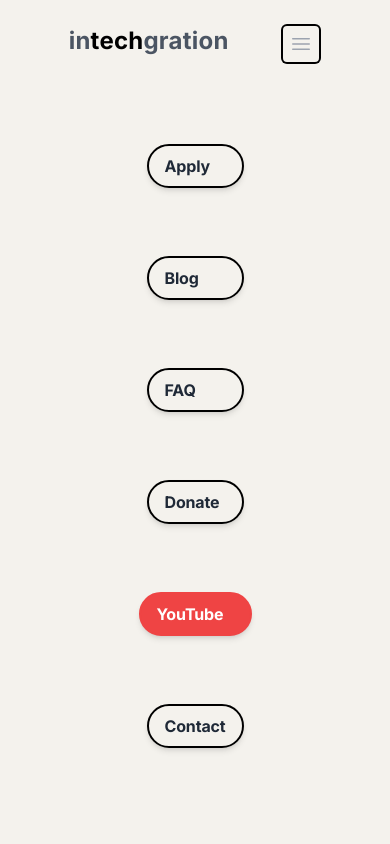
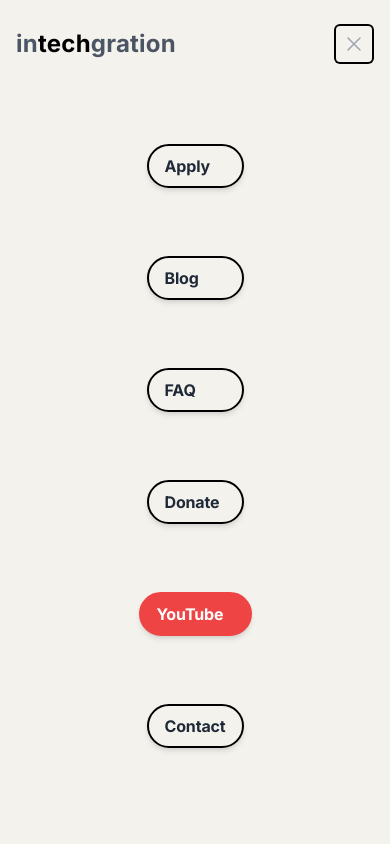
Before and after one commit to in-tech-gration/website, a Next.js app: page / in a window 390 px wide. Both pictures are taken after a click on the button "Open main menu". Shown: the top 844 px of the page. Built offline with nearby package versions, Linux system fonts and the light colour scheme.

Commit message:
Header navigation menu properly configured for desktop/mobile

```diff
--- a/components/ui/header.tsx
+++ b/components/ui/header.tsx
@@ -1,11 +1,11 @@
 "use client";
-import { useEffect, useState, useRef } from "react";
-import { usePathname } from "next/navigation";
 import Link from "next/link";
 import config from "@/config.yaml";
+import { NavItem } from "../../types/";
 import styles from "../styles.module.css";
-import { NavItem } from "../../types/";
+import { usePathname } from "next/navigation";
 import { Disclosure } from "@headlessui/react";
+import { useEffect, useState, useRef } from "react";
 import { Bars3Icon, XMarkIcon } from "@heroicons/react/24/outline";
 
 const isDev = process.env.NODE_ENV === "development";
@@ -33,77 +33,9 @@ export default function Header({ nav = true }: { nav?: boolean }) {
     return () => window.removeEventListener("scroll", scrollHandler);
   }, [top]);
 
-  return (
-    <header className="absolute w-full z-30">
-      <Disclosure
-        as="nav"
-        className={`flex flex-col sm:flex-row justify-between items-center py-6 w-full lg:px-48 md:px-12 px-4 content-center  bg-secondary z-10 fixed md:bg-opacity-98 transition duration-300 ease-in-out ${
-          !top && "bg-secondary shadow-xl"
-        }`}
-      >
-        <div className="flex w-full justify-evenly sm:w-fit sm:items-center mb-2 sm:mb-0">
-          <Link href="/">
-            <h1 className="text-2xl font-bold tracking-wide text-gray-600	">
-              in<span className="text-black ">tech</span>gration
-            </h1>
-          </Link>
-
-          <div className="sm:hidden">
-            {/* Mobile menu button */}
-            <Disclosure.Button className="group relative inline-flex items-center justify-center rounded-md p-2 text-gray-400 hover:bg-gray-100 hover:text-gray-500 focus:outline-none focus:ring-2 focus:ring-inset focus:ring-black">
-              <span className="absolute -inset-0.5" />
-              <span className="sr-only">Open main menu</span>
-              {/* TODO: Figure out how each one can be properly hidden after button click */}
-              <Bars3Icon
-                aria-hidden="true"
-                className="block h-6 w-6 group-data-[open]:hidden"
-              />
-              <XMarkIcon
-                aria-hidden="true"
-                className="hidden h-6 w-6 group-data-[open]:block"
-              />
-            </Disclosure.Button>
-          </div>
-        </div>
-
+  const navigationElements = () => (
+    <>
       {/* NAVIGATION: See config.yaml */}
-        <div className="hidden sm:flex">
-          {config.navigation.map((menuItem: NavItem) => {
-            const className = menuItem.className
-              ? menuItem.className
-              : `${addActive(menuItem.link)} ${styles.header_btn} ${
-                  styles.highlight
-                }`;
-            const target = menuItem.external ? { target: "_blank" } : {};
-
-            // Do not display content that is under development:
-            if (menuItem.dev && !isDev) return;
-
-            return (
-              <Link
-                {...target}
-                key={menuItem.label}
-                href={menuItem.link}
-                className={className}
-              >
-                {menuItem.label}
-              </Link>
-            );
-          })}
-          <Link
-            onClick={(e) => {
-              e.preventDefault();
-              alert(`Send us an email at: ${window.atob(email.current)}`);
-              location.href = "mailto:" + window.atob(email.current);
-            }}
-            className={`${styles.header_btn} ${styles.highlight}`}
-            href={email.current}
-          >
-            Contact
-          </Link>
-        </div>
-        <Disclosure.Panel className="sm:hidden">
-          <div className="min-h-[calc(100vh-92px)] flex flex-col justify-evenly space-y-1 pb-3 pt-2">
       {config.navigation.map((menuItem: NavItem) => {
         const className = menuItem.className
           ? menuItem.className
@@ -138,8 +70,51 @@ export default function Header({ nav = true }: { nav?: boolean }) {
       >
         Contact
       </Link>
+    </>
+  );
+
+  return (
+    <header className="absolute w-full z-30">
+      <Disclosure
+        as="nav"
+        className={`flex flex-col sm:flex-row justify-between items-center py-6 w-full lg:px-48 md:px-12 px-4 content-center  bg-secondary z-10 fixed md:bg-opacity-98 transition duration-300 ease-in-out ${
+          !top && "bg-secondary shadow-xl"
+        }`}
+      >
+        {({ open }) => (
+          <>
+            <div className="flex w-full justify-between sm:w-fit sm:items-center mb-2 sm:mb-0">
+              <Link
+                href="/"
+                className="text-2xl font-bold tracking-wide text-gray-600 self-center"
+              >
+                in<span className="text-black ">tech</span>gration
+              </Link>
+
+              {/* Mobile menu button */}
+              <div className="sm:hidden">
+                <Disclosure.Button className="group relative inline-flex items-center justify-center rounded-md p-2 text-gray-400 hover:bg-gray-100 hover:text-gray-500 focus:outline-none focus:ring-2 focus:ring-inset focus:ring-black">
+                  <span className="absolute -inset-0.5" />
+                  <span className="sr-only">Open main menu</span>
+                  {!open ? (
+                    <Bars3Icon aria-hidden="true" className="h-6 w-6" />
+                  ) : (
+                    <XMarkIcon aria-hidden="true" className="h-6 w-6" />
+                  )}
+                </Disclosure.Button>
+              </div>
+            </div>
+
+            {/* Desktop navigation menu */}
+            <div className="hidden sm:flex">{navigationElements()}</div>
+            {/* Mobile navigation menu */}
+            <Disclosure.Panel className="sm:hidden">
+              <div className="min-h-[calc(100vh-92px)] flex flex-col justify-evenly space-y-1 pb-3 pt-2">
+                {navigationElements()}
               </div>
             </Disclosure.Panel>
+          </>
+        )}
       </Disclosure>
     </header>
   );
```
Lines whose indentation alone changed are shown as unchanged.
